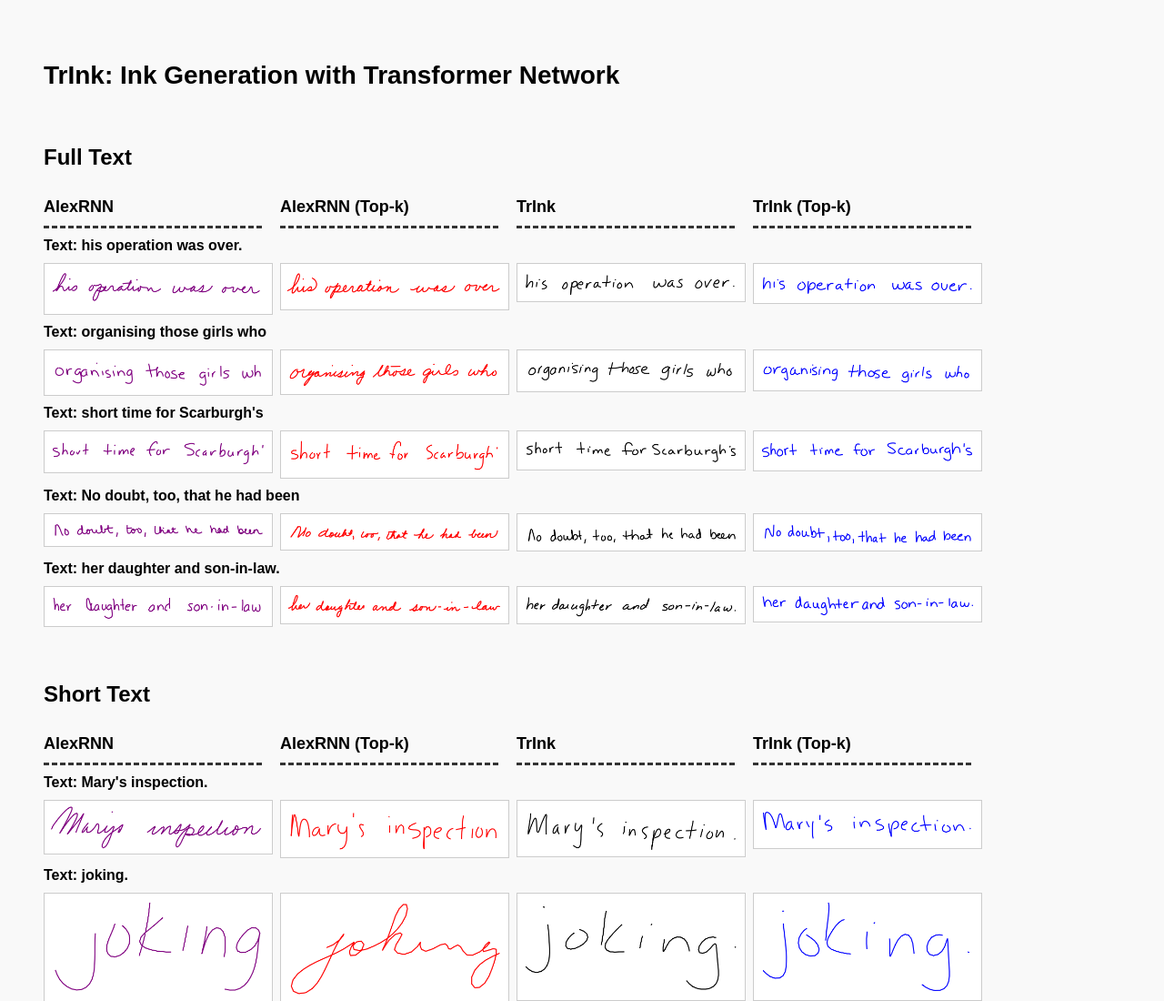
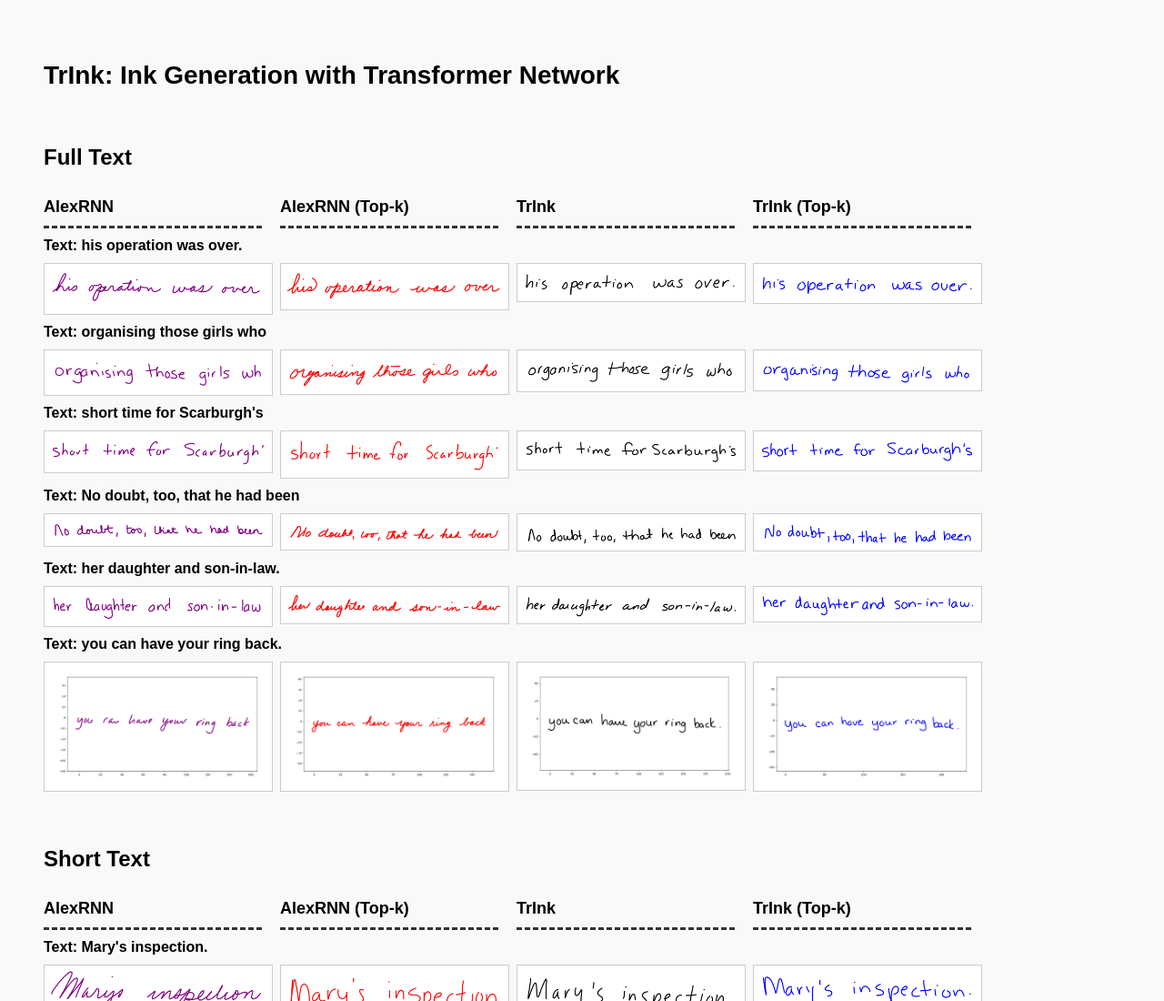
Before and after one commit to akahello-a11y/trink-demo, a plain HTML site: page index.html in a window 1280 px wide. Shown: the top 1100 px of the page at 91% size. Drawn offline with Linux system fonts and the light colour scheme.

Commit message:
Update index.html

```diff
--- a/index.html
+++ b/index.html
@@ -96,6 +96,14 @@
   <img src="figure/full/no_priming_601_trinktop.png">
 </div>
 
+<div class="text-label">Text: you can have your ring back.</div>
+<div class="sample-grid">
+  <img src="figure/full/no_priming_49_alexrnn.png">
+  <img src="figure/full/no_priming_49_alexrnntop.png">
+  <img src="figure/full/no_priming_49_trink.png">
+  <img src="figure/full/no_priming_49_trinktop.png">
+</div>
+
 <h2>Short Text</h2>
 <div class="sample-grid">
   <div class="method-header">AlexRNN</div>
```
